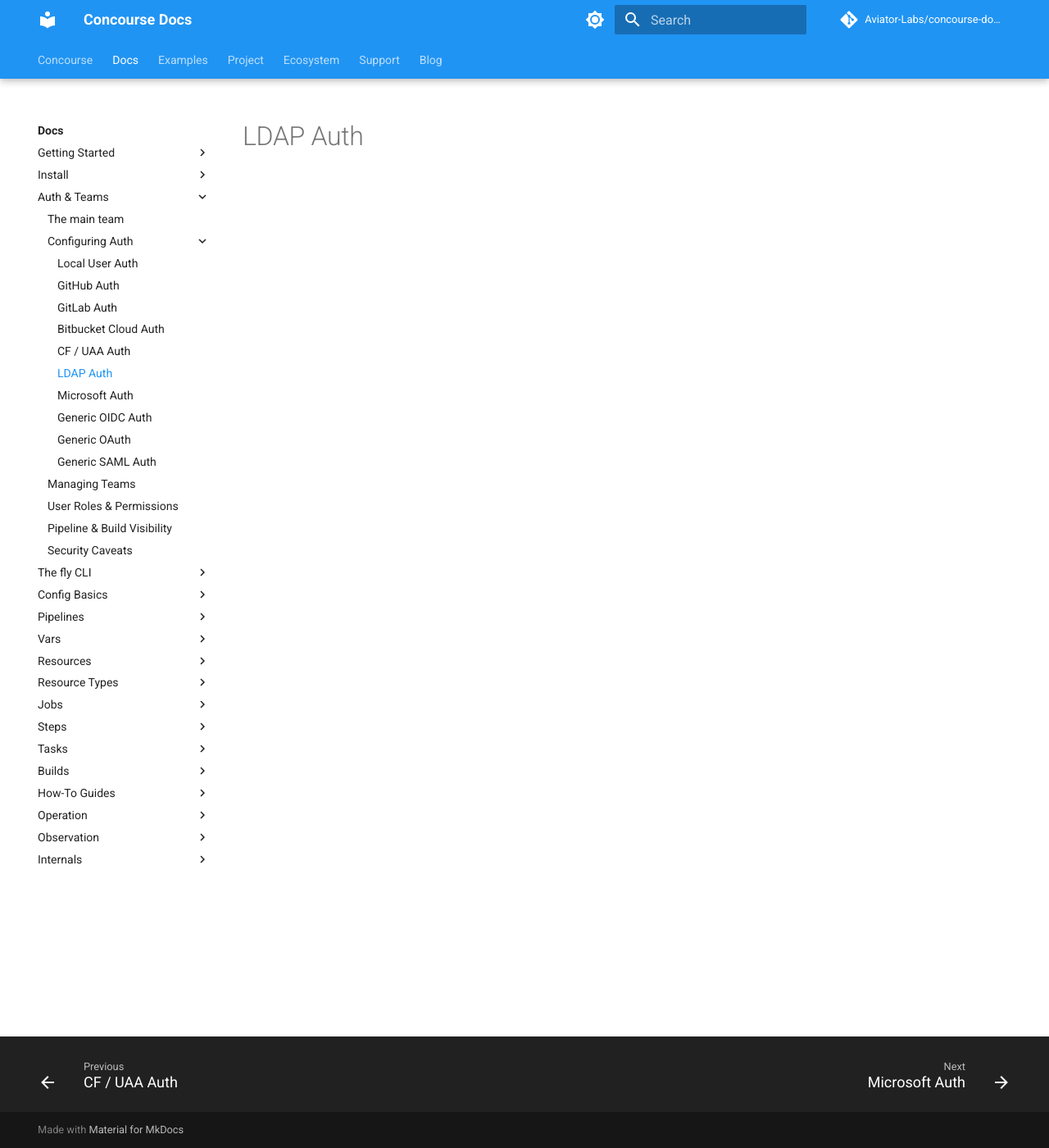
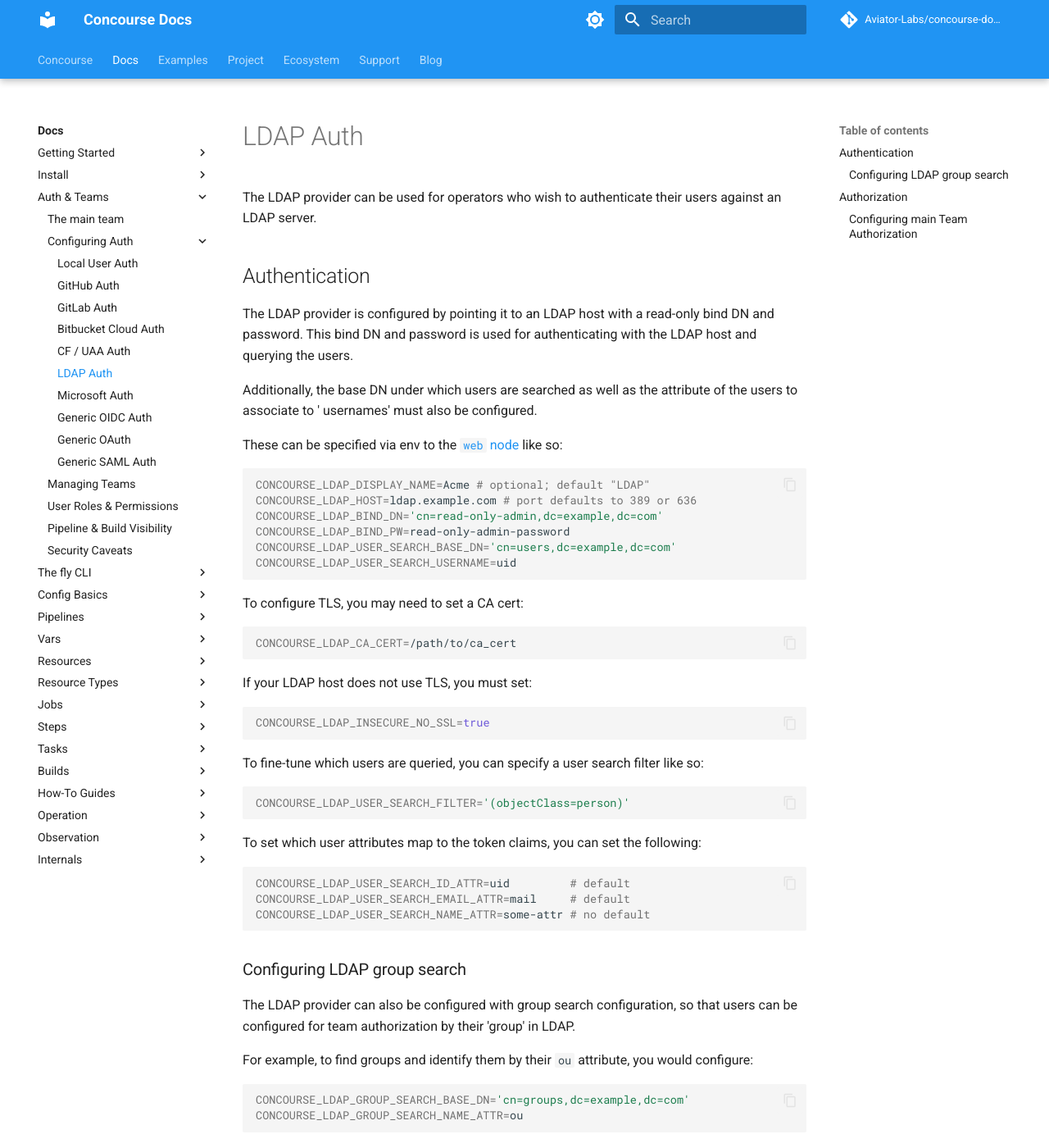
Before and after one commit to Aviator-Labs/concourse-docs, an MkDocs documentation site: the page built from docs/docs/auth-and-teams/configuring/ldap.md, in a window 1280 px wide and 1400 px high. Shown: the whole window at 82% size. Built offline with MkDocs 1.6.1 and Material for MkDocs 9.7.7, drawn with Linux system fonts in a browser that asks for light colours; comment, search, counter and statistics services are not loaded; some of the changed text lies outside the part shown.

Commit message:
docx: ldap.md auth configuration
Signed-off-by: Kevin Bimonte <kbimonte@gmail.com>

````diff
--- a/docs/docs/auth-and-teams/configuring/ldap.md
+++ b/docs/docs/auth-and-teams/configuring/ldap.md
@@ -1,3 +1,115 @@
 ---
 title: LDAP Auth
 ---
+
+The LDAP provider can be used for operators who wish to authenticate their users against an LDAP server.
+
+## Authentication
+
+The LDAP provider is configured by pointing it to an LDAP host with a read-only bind DN and password. This bind DN and
+password is used for authenticating with the LDAP host and querying the users.
+
+Additionally, the base DN under which users are searched as well as the attribute of the users to associate to '
+usernames' must also be configured.
+
+These can be specified via env to the [`web` node](../../install/running-web.md) like so:
+
+```shell
+CONCOURSE_LDAP_DISPLAY_NAME=Acme # optional; default "LDAP"
+CONCOURSE_LDAP_HOST=ldap.example.com # port defaults to 389 or 636
+CONCOURSE_LDAP_BIND_DN='cn=read-only-admin,dc=example,dc=com'
+CONCOURSE_LDAP_BIND_PW=read-only-admin-password
+CONCOURSE_LDAP_USER_SEARCH_BASE_DN='cn=users,dc=example,dc=com'
+CONCOURSE_LDAP_USER_SEARCH_USERNAME=uid
+```
+
+To configure TLS, you may need to set a CA cert:
+
+```shell
+CONCOURSE_LDAP_CA_CERT=/path/to/ca_cert
+```
+
+If your LDAP host does not use TLS, you must set:
+
+```shell
+CONCOURSE_LDAP_INSECURE_NO_SSL=true
+```
+
+To fine-tune which users are queried, you can specify a user search filter like so:
+
+```shell
+CONCOURSE_LDAP_USER_SEARCH_FILTER='(objectClass=person)'
+```
+
+To set which user attributes map to the token claims, you can set the following:
+
+```shell
+CONCOURSE_LDAP_USER_SEARCH_ID_ATTR=uid         # default
+CONCOURSE_LDAP_USER_SEARCH_EMAIL_ATTR=mail     # default
+CONCOURSE_LDAP_USER_SEARCH_NAME_ATTR=some-attr # no default
+```
+
+### Configuring LDAP group search
+
+The LDAP provider can also be configured with group search configuration, so that users can be configured for team
+authorization by their 'group' in LDAP.
+
+For example, to find groups and identify them by their `ou` attribute, you would configure:
+
+```shell
+CONCOURSE_LDAP_GROUP_SEARCH_BASE_DN='cn=groups,dc=example,dc=com'
+CONCOURSE_LDAP_GROUP_SEARCH_NAME_ATTR=ou
+```
+
+The attributes correlating a user to a group must be specified like so:
+
+```shell
+CONCOURSE_LDAP_GROUP_SEARCH_USER_ATTR=uid
+CONCOURSE_LDAP_GROUP_SEARCH_GROUP_ATTR=members
+```
+
+This specifies that the `uid` attribute of the user must be present in the `members` attribute of the group.
+
+An additional filter may be specified, just like with users:
+
+```shell
+CONCOURSE_LDAP_GROUP_SEARCH_FILTER='(objectClass=posixGroup)'
+```
+
+## Authorization
+
+LDAP users and groups can be authorized for a team by passing the following flags to [
+`fly set-team`](../managing-teams.md#fly-set-team):
+
+* `--ldap-user=USERNAME` - Authorize an individual user.
+* `--ldap-group=GROUP_NAME` - Authorize anyone from the group.
+
+For example:
+
+```shell
+fly set-team -n my-team \
+    --ldap-user my-username \
+    --ldap-group my-group
+```
+
+... or via `--config` for [setting user roles](../managing-teams.md#setting-user-roles):
+
+```yaml
+roles:
+  - name: member
+    ldap:
+      users: [ "my-username" ]
+      groups: [ "my-groups" ]
+```
+
+### Configuring `main` Team Authorization
+
+LDAP users and groups can be added to the [`main` team](../main-team.md) authorization config by setting the following
+env on the [`web` node](../../install/running-web.md):
+
+```shell
+CONCOURSE_MAIN_TEAM_LDAP_USER=my-user
+CONCOURSE_MAIN_TEAM_LDAP_GROUP=my-group
+```
+
+Multiple users and groups may be specified by comma-separating them.
````
